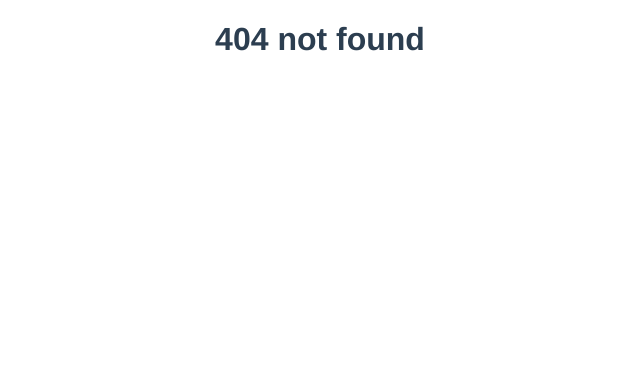
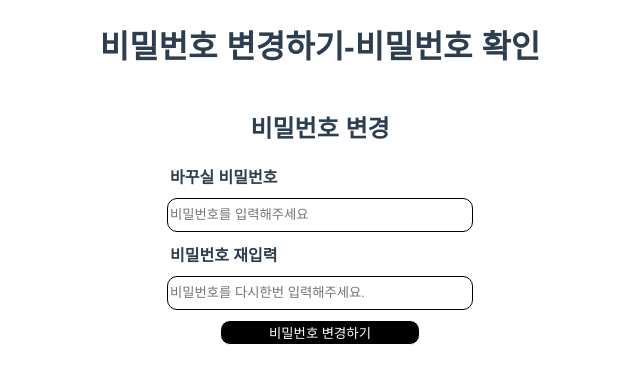
Before and after one commit to chojooyoung/Recruitment-Task-ABLY, a Vue app: page /resetPw in a window 1280 px wide. Before the commit this address had no page. Shown: the top 384 px of the page, without its empty margins (320-960 px from the left). Built offline with nearby package versions, Linux system fonts and the light colour scheme.

Commit message:
✨Feat: 비밀번호 변경 페이지 기능 구현

```diff
--- a/src/api/repositories/ResetPassword.js
+++ b/src/api/repositories/ResetPassword.js
@@ -9,4 +9,7 @@ export default {
   checkAuthCode(authData) {
     return Client.post(`${resource}`, authData);
   },
+  requestResetPassWord(resetData) {
+    return Client.patch(`${resource}`, resetData);
+  },
 };
--- a/src/components/ResetPasswordComponent.vue
+++ b/src/components/ResetPasswordComponent.vue
@@ -1,8 +1,8 @@
 <template>
-  <div class="Login">
+  <div class="reset-password">
     <div class="form-wrapper">
       <h2 class="form-wrapper_header">비밀번호 변경</h2>
-      <form class="reset-password-form">
+      <form class="reset-password-form" @submit.prevent="resetButtonClick">
         <div class="reset-password-form-first_title">바꾸실 비밀번호</div>
         <input
           class="reset-password-form-password"
@@ -23,7 +23,7 @@
           autoComplete="on"
           required
         />
-        <button class="reset-password-form-reset_button" data-test="login_button">
+        <button class="reset-password-form-reset_button" data-test="reset_button">
           비밀번호 변경하기
         </button>
       </form>
@@ -32,8 +32,50 @@
 </template>
 
 <script>
+import { createNamespacedHelpers } from "vuex";
+import RepositoryFactory from "@/api/RepositoryFactory";
+
+const resetPwRepository = RepositoryFactory.get("resetPassword");
+
+const { mapActions, mapGetters } = createNamespacedHelpers("ResetPassword");
+
 export default {
-  name: "LoginComponent",
+  name: "ResetPasswordComponent",
+  data() {
+    return {
+      password: "",
+      confirmPassword: "",
+    };
+  },
+  methods: {
+    ...mapActions(["initClearAlltoken"]),
+    ...mapGetters(["getUserEmail", "getConfirmToken"]),
+    async resetButtonClick() {
+      if (this.password !== this.confirmPassword) {
+        // eslint-disable-next-line no-alert
+        alert("비밀번호가 일치하지 않아요");
+        return;
+      }
+      const resetData = {
+        email: this.getUserEmail(),
+        confirmToken: this.getConfirmToken(),
+        newPassword: this.password,
+        newPasswordConfirm: this.confirmPassword,
+      };
+      const response = await resetPwRepository.requestResetPassWord(resetData);
+      // eslint-disable-next-line no-unused-expressions
+      console.log(response);
+      if (response.status === 200) {
+        // eslint-disable-next-line no-alert
+        alert("정상적으로 변경 되었습니다!");
+        this.initClearAlltoken();
+        this.$router.push("/login");
+      } else {
+        // eslint-disable-next-line no-alert
+        alert(`${response.data.error.message}`);
+      }
+    },
+  },
 };
 </script>
 
@@ -79,7 +121,7 @@ export default {
     border-radius: 10px;
   }
   &-reset_button{
-    max-width:100px;
+    max-width:200px;
     width:100%;
     height:25px;
     background: black;
--- a/src/router/ResetPassword.js
+++ b/src/router/ResetPassword.js
@@ -1,5 +1,6 @@
 import CheckEmailPage from "@/views/CheckEmailPage.vue";
 import CheckAuthCodePage from "@/views/CheckAuthCodePage.vue";
+import ResetPasswordPage from "@/views/ResetPasswordPage.vue";
 
 const userInfoRoutes = [
 
@@ -14,6 +15,11 @@ const userInfoRoutes = [
     name: "CheckAuthCodePage",
     component: CheckAuthCodePage,
   },
+  {
+    path: "/resetPw",
+    name: "ResetPasswordPage",
+    component: ResetPasswordPage,
+  },
 
 ];
 
--- a/src/store/ResetPassword.js
+++ b/src/store/ResetPassword.js
@@ -56,13 +56,12 @@ export default {
   },
   actions: {
     initSetUserEmail({ commit }) {
-      commit("setExpireTime", storage.getItem("expireTime"));
+      commit("setUserEmail", storage.getItem("userEmail"));
     },
     initClearUserEmail({ commit }) {
-      commit("clearExpireTime");
+      commit("clearUserEmail");
     },
     initSetIssueToken({ commit }) {
-      console.log(storage.getItem("issueToken"));
       commit("setIssueToken", storage.getItem("issueToken"));
     },
     initClearIssueToken({ commit }) {
@@ -80,5 +79,11 @@ export default {
     initClearConfirmToken({ commit }) {
       commit("clearConfirmToken");
     },
+    initClearAlltoken({ commit }) {
+      commit("clearConfirmToken");
+      commit("clearExpireTime");
+      commit("clearIssueToken");
+      commit("clearUserEmail");
+    },
   },
 };
--- /dev/null
+++ b/src/views/ResetPasswordPage.vue
@@ -0,0 +1,23 @@
+<template>
+  <div class="reset-password">
+    <PageInfoHeader :pageName="pageName"/>
+    <ResetPasswordComponent />
+  </div>
+</template>
+
+<script>
+import PageInfoHeader from "@/components/PageInfoHeader.vue";
+import ResetPasswordComponent from "@/components/ResetPasswordComponent.vue";
+
+export default {
+  name: "ResetPasswordPage",
+  components: {
+    ResetPasswordComponent, PageInfoHeader,
+  },
+  data() {
+    return {
+      pageName: "비밀번호 변경하기-비밀번호 확인",
+    };
+  },
+};
+</script>
```
